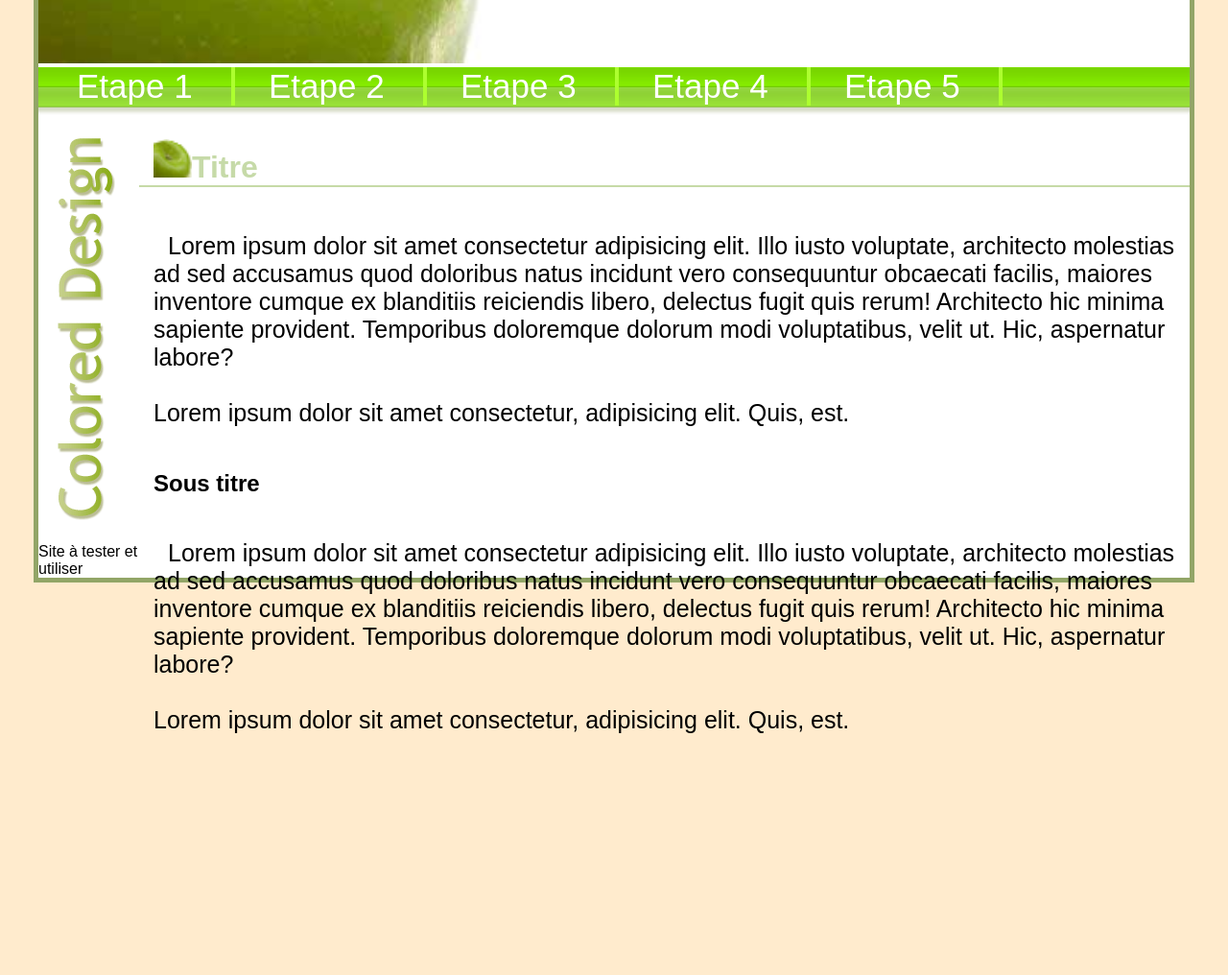
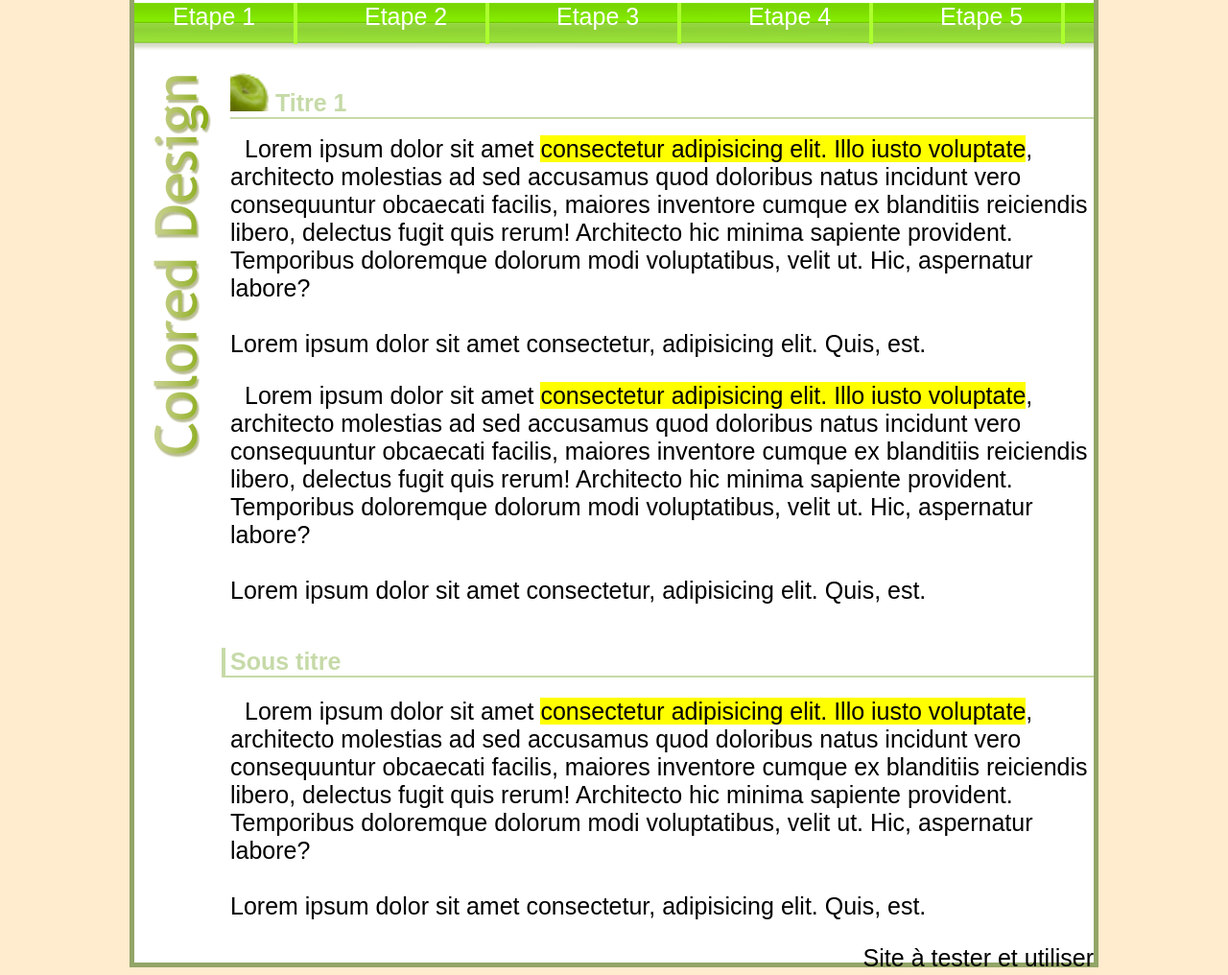
Before and after one commit to 2516e/phase1, a plain HTML site: page workshop/site_pomme_copy.html in a window 1280 px wide. Shown: the part 360-1376 px from the top of the page at 96% size. Before the commit the page ends 1150 px from the top, so only its background shows below. Drawn offline with Linux system fonts and the light colour scheme.

Commit message:
avancé pomme

```diff
--- a/workshop/css/site_pomme.css
+++ b/workshop/css/site_pomme.css
@@ -27,7 +27,6 @@ h3 {
     border-left-width: 4px;
 	border-left-style: solid;
 	border-left-color: rgba(120, 168, 47, 0.418);
-	padding-right: 15px;
 	width: 90%;
     color: rgba(120, 168, 47, 0.418);
 }
--- a/workshop/css/site_pomme_copy.css
+++ b/workshop/css/site_pomme_copy.css
@@ -1,56 +1,59 @@
-*{
-    font-family: Arial, Helvetica, sans-serif;
+* {
+  font-family: sans-serif;
+  font-size: 25px;
 }
-body{
+
+body {
   background-color: blanchedalmond;
 }
-div{
-    width: 1200px;
+#div1 {
+  height: 1350px;
+  width: 1000px;
   margin: auto;
   background-color: white;
   border: 5px solid rgb(146, 165, 103);
 }
 
-.title{
+.title {
   float: right;
   width: 50%;
-    padding: 20px ;
+  padding: 20px;
 }
 
-.bigapple{
+.bigapple {
   width: 40%;
 }
 
-nav{
+nav {
   position: relative;
 }
-ul{
+ul {
   position: absolute;
   display: inline;
-    font-size: 35px;
   color: white;
   margin: auto;
   border-right: 4px solid greenyellow;
   padding-right: 40px;
+  height: 43px;
 }
 
-.bgmenu{
+.bgmenu {
   width: 100%;
   height: 50px;
 }
-.step2{
+.step2 {
   left: 200px;
 }
 
-.step3{
+.step3 {
   left: 400px;
 }
 
-.step4{
+.step4 {
   left: 600px;
 }
 
-.step5{
+.step5 {
   left: 800px;
 }
 
@@ -58,33 +61,50 @@ ul{
   padding: 20px;
 }
 
-.bgpage{
+.bgpage {
   float: left;
 }
 
-h1{
-    width: 90%;
-    float: right;
-    color: rgba(120, 168, 47, 0.418);
-    border-bottom-width: 2px;
-	border-bottom-style: solid;
-	border-bottom-color:rgba(120, 168, 47, 0.418);
-    padding-left: 15px;
-}
-
-.little_apple{
-    width: 40px;
-}
-
-h2{
+#div2 {
   width: 90%;
   float: right;
 }
 
+h1 {
+  width: 100%;
+  color: rgba(120, 168, 47, 0.418);
+  border-bottom-width: 2px;
+  border-bottom-style: solid;
+  border-bottom-color: rgba(120, 168, 47, 0.418);
+  float: right;
+}
 
-p{
-    width: 90%;
+.little_apple {
+  width: 40px;
+}
+
+h2 {
+  border-bottom-width: 2px;
+  border-bottom-style: solid;
+  border-bottom-color: rgba(120, 168, 47, 0.418);
+  border-left-width: 4px;
+  border-left-style: solid;
+  border-left-color: rgba(120, 168, 47, 0.418);
+  width: 100%;
+  color: rgba(120, 168, 47, 0.418);
   float: right;
+  padding-left: 5px;
+}
+
+p {
   text-indent: 15px;
   font-size: 25px;
 }
+
+footer {
+  float: right;
+}
+
+.highlight {
+  background-color: yellow;
+}
--- a/workshop/site_pomme_copy.html
+++ b/workshop/site_pomme_copy.html
@@ -8,7 +8,7 @@
   </head>
   <body>
     <!-- div>head+nav>ul*4^^main>h1+p*2+h1+p*2^^footer -->
-    <div>
+    <div id="div1">
       <head>
         <img src="img/apple.jpg" alt="bigapple" class="bigapple" />
         <img src="img/title.gif" alt="title" class="title" />
@@ -33,36 +33,62 @@
       </nav>
 
       <main>
-
-        <h1><img src="img/little_apple.gif" alt="littleapple" class="little_apple">Titre</h1>
+        <div id="div2">
+          <h1>
+            <img
+              src="img/little_apple.gif"
+              alt="littleapple"
+              class="little_apple"
+            />
+            Titre 1
+          </h1>
           <p>
-          Lorem ipsum dolor sit amet consectetur adipisicing elit. Illo iusto
-          voluptate, architecto molestias ad sed accusamus quod doloribus natus
-          incidunt vero consequuntur obcaecati facilis, maiores inventore cumque
-          ex blanditiis reiciendis libero, delectus fugit quis rerum! Architecto
-          hic minima sapiente provident. Temporibus doloremque dolorum modi
-          voluptatibus, velit ut. Hic, aspernatur labore?
+            Lorem ipsum dolor sit amet
+            <span class="highlight"
+              >consectetur adipisicing elit. Illo iusto voluptate</span
+            >, architecto molestias ad sed accusamus quod doloribus natus
+            incidunt vero consequuntur obcaecati facilis, maiores inventore
+            cumque ex blanditiis reiciendis libero, delectus fugit quis rerum!
+            Architecto hic minima sapiente provident. Temporibus doloremque
+            dolorum modi voluptatibus, velit ut. Hic, aspernatur labore?
             <br />
             <br />
             Lorem ipsum dolor sit amet consectetur, adipisicing elit. Quis, est.
           </p>
-        <h2>Sous titre</h2>
           <p>
-          Lorem ipsum dolor sit amet consectetur adipisicing elit. Illo iusto
-          voluptate, architecto molestias ad sed accusamus quod doloribus natus
-          incidunt vero consequuntur obcaecati facilis, maiores inventore cumque
-          ex blanditiis reiciendis libero, delectus fugit quis rerum! Architecto
-          hic minima sapiente provident. Temporibus doloremque dolorum modi
-          voluptatibus, velit ut. Hic, aspernatur labore?
+            Lorem ipsum dolor sit amet
+            <span class="highlight"
+              >consectetur adipisicing elit. Illo iusto voluptate</span
+            >, architecto molestias ad sed accusamus quod doloribus natus
+            incidunt vero consequuntur obcaecati facilis, maiores inventore
+            cumque ex blanditiis reiciendis libero, delectus fugit quis rerum!
+            Architecto hic minima sapiente provident. Temporibus doloremque
+            dolorum modi voluptatibus, velit ut. Hic, aspernatur labore?
             <br />
             <br />
             Lorem ipsum dolor sit amet consectetur, adipisicing elit. Quis, est.
           </p>
+        </div>
+        <div id="div2">
+          <h2>Sous titre</h2>
+          <p>
+            Lorem ipsum dolor sit amet
+            <span class="highlight"
+              >consectetur adipisicing elit. Illo iusto voluptate</span
+            >, architecto molestias ad sed accusamus quod doloribus natus
+            incidunt vero consequuntur obcaecati facilis, maiores inventore
+            cumque ex blanditiis reiciendis libero, delectus fugit quis rerum!
+            Architecto hic minima sapiente provident. Temporibus doloremque
+            dolorum modi voluptatibus, velit ut. Hic, aspernatur labore?
+            <br />
+            <br />
+            Lorem ipsum dolor sit amet consectetur, adipisicing elit. Quis, est.
+          </p>
+        </div>
         <img src="img/bg_page.gif" alt="bgtitle" class="bgtitle" />
-        <footer>
-          Site à tester et utiliser
-        </footer>
       </main>
+
+      <footer>Site à tester et utiliser</footer>
     </div>
   </body>
 </html>
```
Lines whose indentation alone changed are shown as unchanged.
